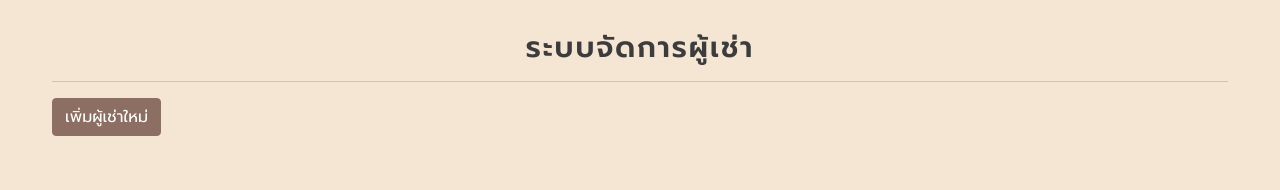
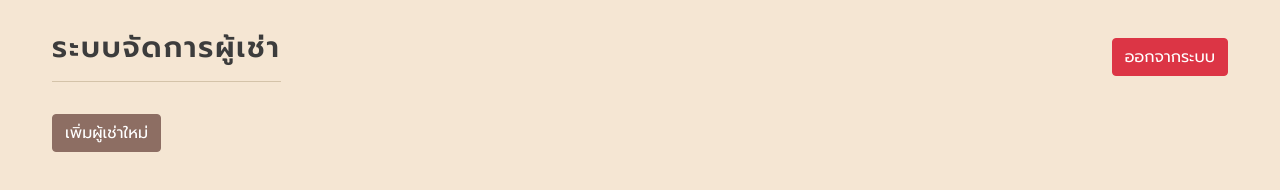
Before and after one commit to NutkungZz/sandy-rental, a website: page public/admin.html in a window 1280 px wide. Drawn offline with nearby package versions, Linux system fonts and the light colour scheme; no server answers; sample sign-in values are in the browser's storage.

Commit message:
Update admin.html

```diff
--- a/public/admin.html
+++ b/public/admin.html
@@ -11,7 +11,10 @@
 </head>
 <body>
     <div class="container mt-3">
-        <h1>ระบบจัดการผู้เช่า</h1>
+        <div class="d-flex justify-content-between align-items-center mb-3">
+            <h1>ระบบจัดการผู้เช่า</h1>
+            <button id="logoutButton" class="btn btn-danger">ออกจากระบบ</button>
+        </div>
         <div id="tenantList"></div>
         <button class="btn btn-primary" data-bs-toggle="modal" data-bs-target="#addTenantModal">เพิ่มผู้เช่าใหม่</button>
     </div>
```
